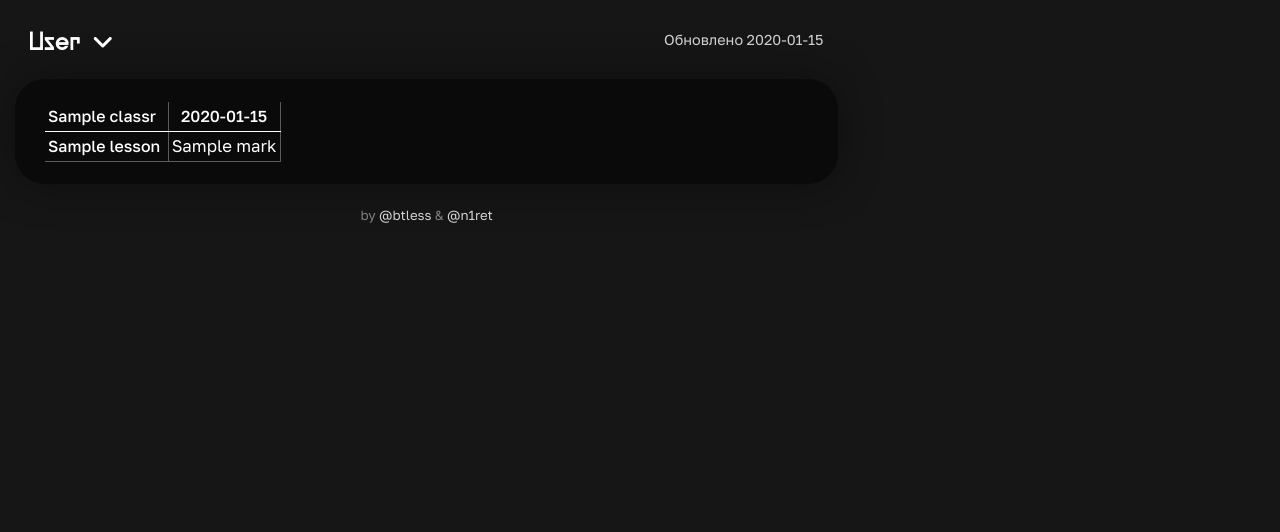
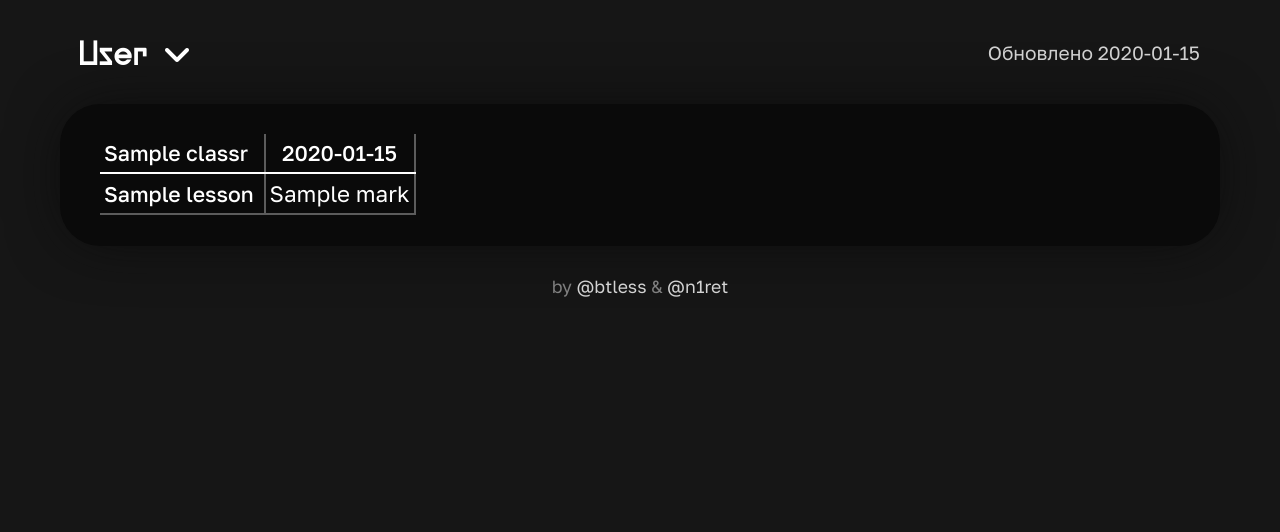
Before and after one commit to n1ret/network-city, a Flask app: template templates/index.html in a window 1280 px wide. Shown: the top 532 px of the page. Run offline with Flask 3, Linux system fonts and the light colour scheme; the template is opened without the code that fills it: most values are stand-ins (such as "Sample title", 1, 10 or a date in 2020); parts of the project's set-up code (start-up, migrations or seed data) failed here and were passed over; some libraries are stand-ins or nearby versions.

Commit message:
scale up on big screens, fix position in normal browsers

```diff
--- a/static/css/index.css
+++ b/static/css/index.css
@@ -8,12 +8,26 @@
     background-color: #ffffff33;
     border-radius: 3px;
   }
+@media screen and (max-width: 2000px) {
+    @-moz-document url-prefix() {
+        html{
+          -moz-transform: scale(2)!important;
+          height: calc(100% / 2)!important;
+          width: calc(100% / 2)!important;
+        }
+      }
+      body{
+        zoom: 2!important;
+      }
+}
+@-moz-document url-prefix() {
   html{
     -moz-transform: scale(1.5);
     -moz-transform-origin: 0 0;
     height: calc(100% / 1.5);
     width: calc(100% / 1.5);
   }
+}
 body{
     zoom: 1.5;
     font-family: "Golos";
```
Also changed, not shown: static/css/login.css (+19 -5 lines).
